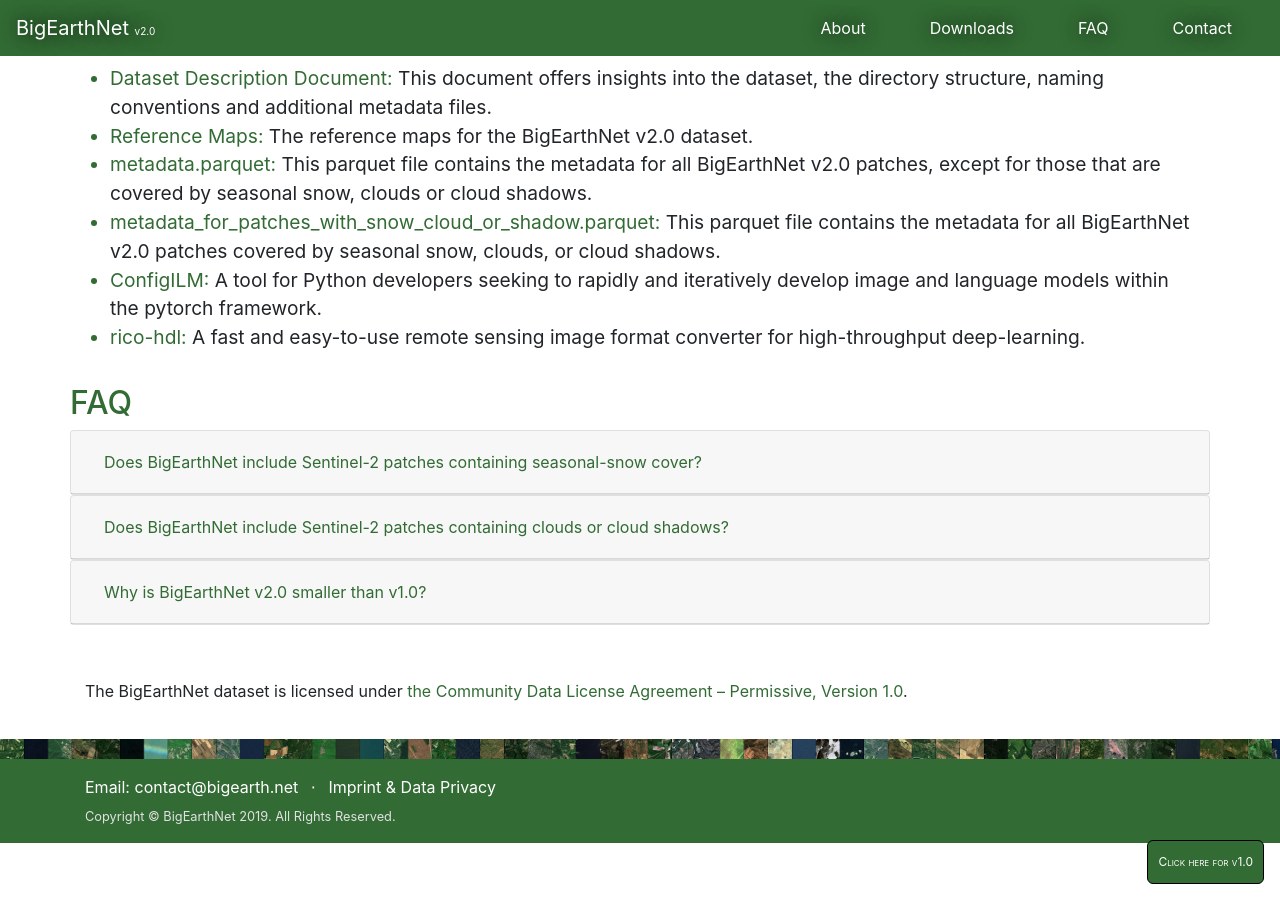
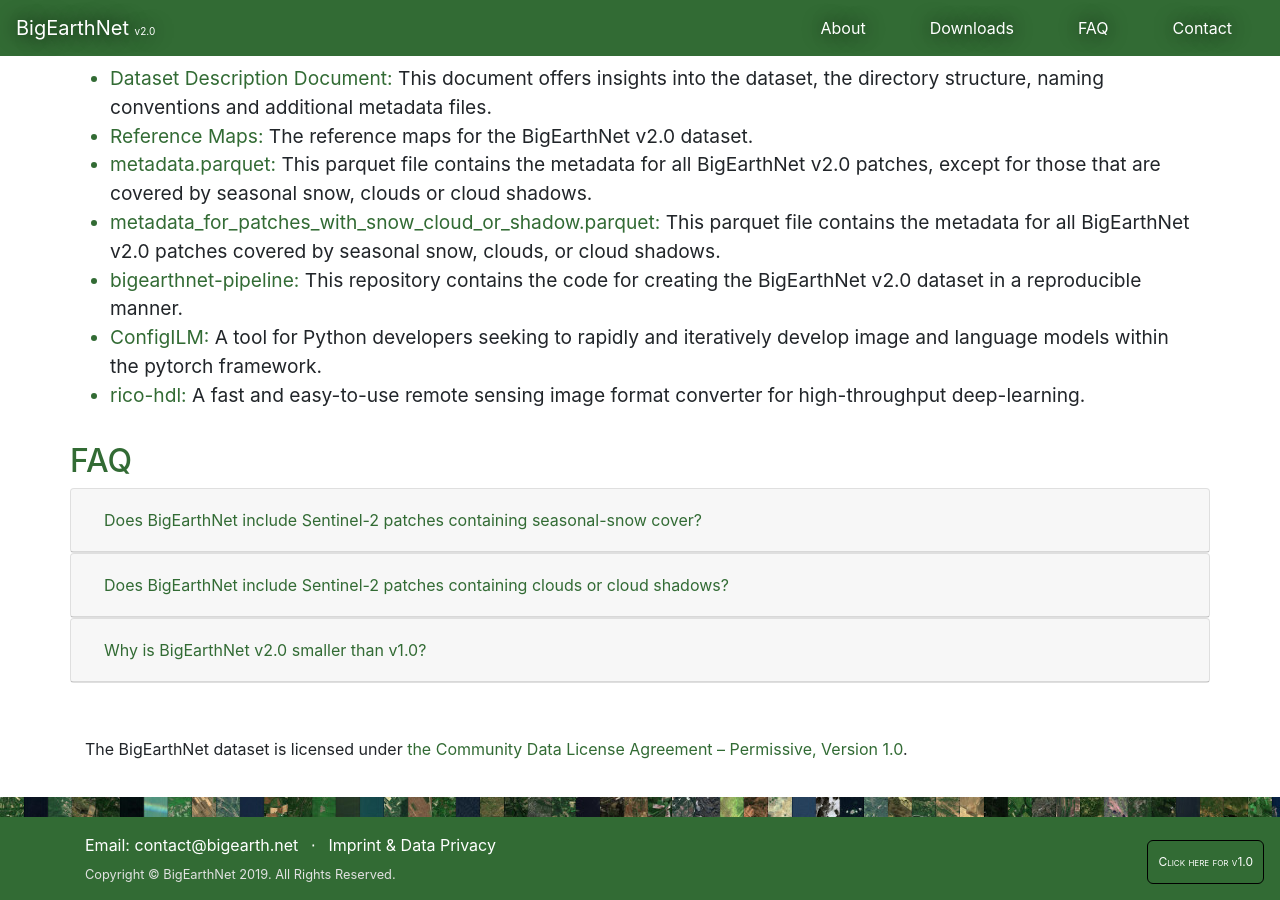
Before and after one commit to rsim-tu-berlin/bigearth.net, a Jekyll site: the page built from index.html, in a window 1280 px wide and 900 px high, scrolled down 1789 px. Built offline with Jekyll 4.4.1, drawn with Linux system fonts in a browser that asks for light colours.

Commit message:
Include metadata and reference maps links
Also use forked repositories

```diff
--- a/index.html
+++ b/index.html
@@ -330,6 +330,14 @@
           This parquet file contains the metadata for all BigEarthNet v2.0 patches covered by seasonal
           snow, clouds, or cloud shadows.
         </li>
+        <li><a href="https://github.com/rsim-tu-berlin/bigearthnet-pipeline" target="_blank">
+            bigearthnet-pipeline:</a>
+          This repository contains the code for creating the BigEarthNet v2.0 dataset in a reproducible manner.
+        </li>
+        <!-- <li><a href="https://zenodo.org/records/10891137/files/Reference_Maps.tar.zst?download=1" -->
+        <!-- target="_blank">Reference Maps:</a> -->
+        <!-- The reference maps for the BigEarthNet v2.0 dataset. -->
+        <!-- </li> -->
         <li><a href="https://github.com/rsim-tu-berlin/ConfigILM" target="_blank">ConfigILM:</a>
           A tool for Python developers seeking to rapidly and iteratively develop image and language
           models within the pytorch framework.
```
